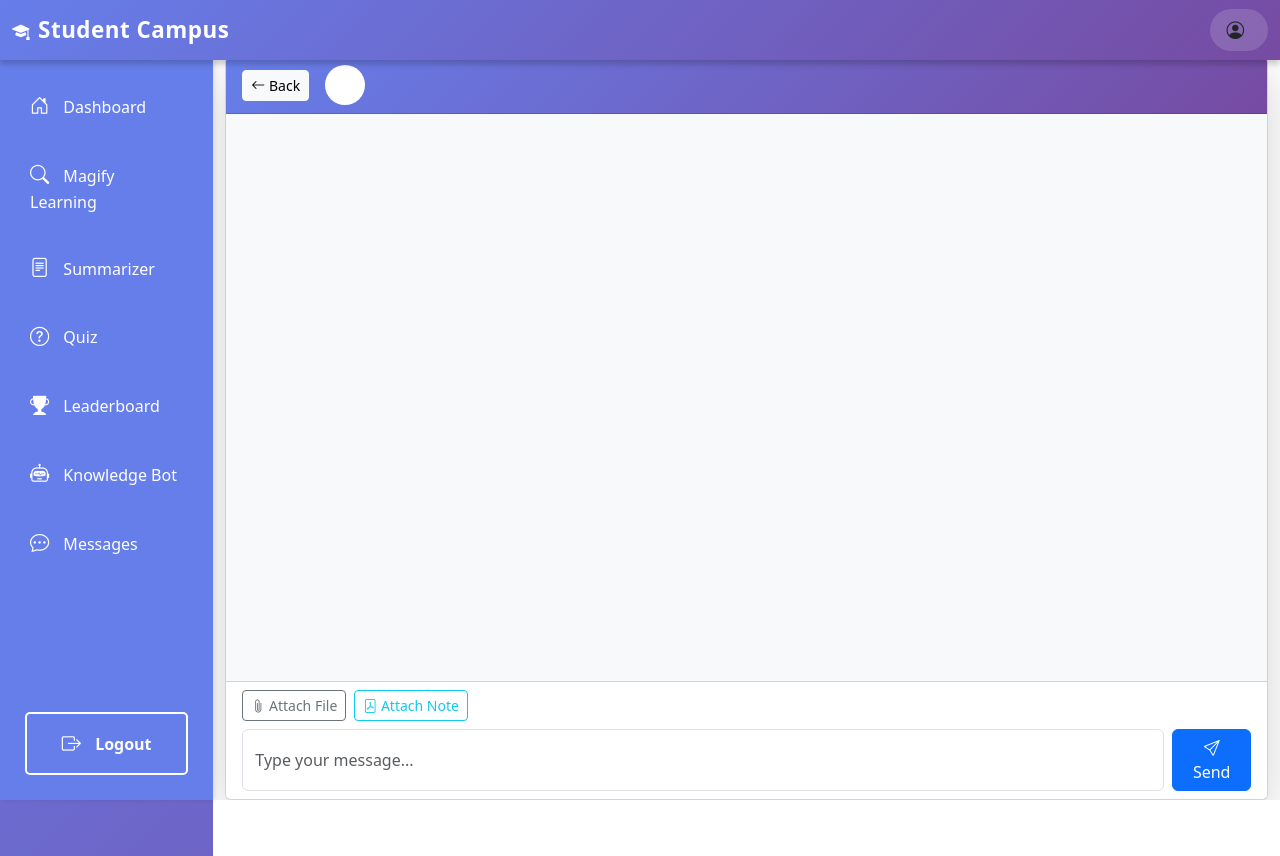
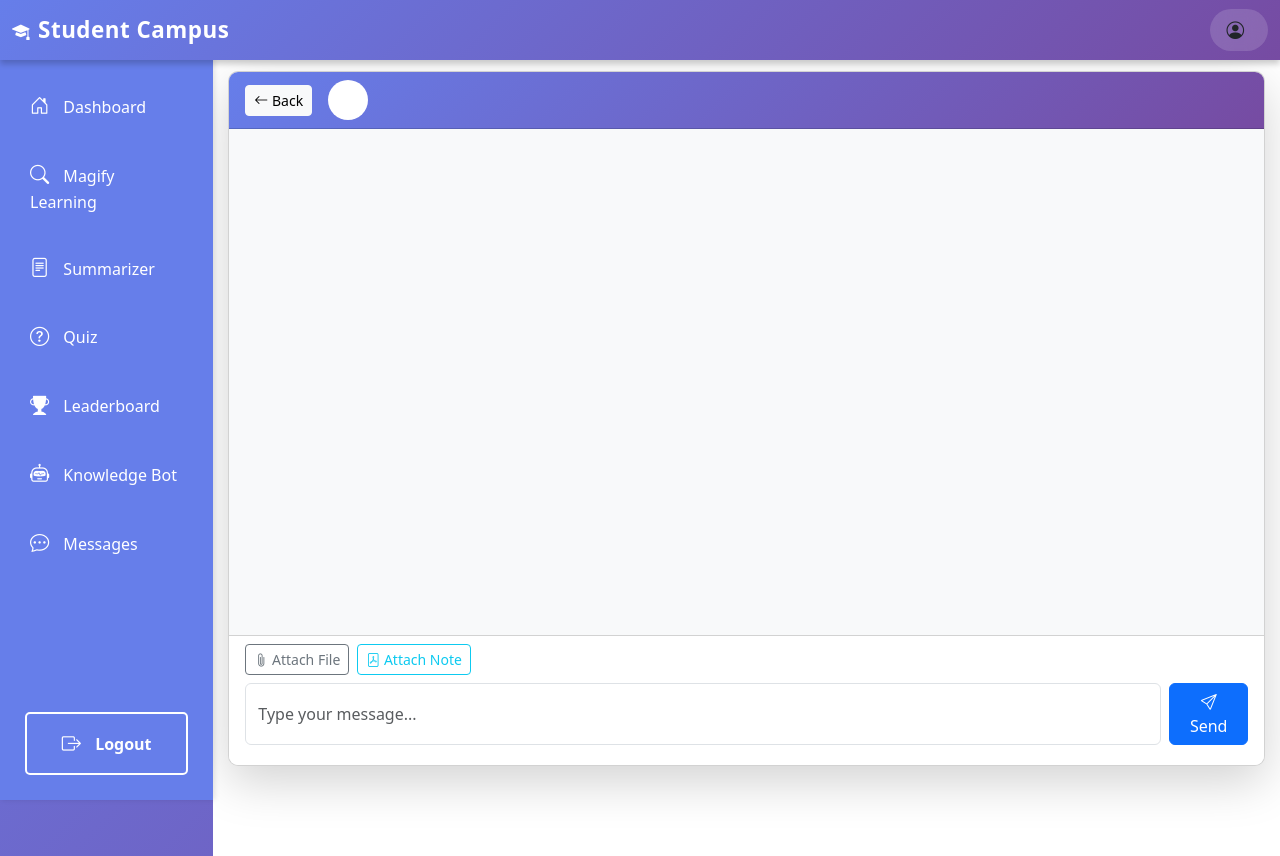
Before and after one commit to Roshan0909/LangChain-PDF-Processor, a Django app: template templates/students/chat_conversation.html in a window 1280 px wide. Run offline with Django 5.2, Linux system fonts and the light colour scheme; the template is opened without the code that fills it, so the values that code supplies are empty.

Commit message:
feat: Enhance chat interface layout by adjusting styles and hiding toast notifications

```diff
--- a/templates/students/chat_conversation.html
+++ b/templates/students/chat_conversation.html
@@ -9,11 +9,27 @@
     }
     .main-content {
         padding: 0 !important;
+        margin: 0 !important;
         overflow: hidden !important;
+        height: calc(100vh - 56px);
+    }
+    /* Hide toast notifications in chat page */
+    #toastContainer {
+        display: none !important;
+    }
+    .chat-container-wrapper {
+        width: 100%;
+        max-width: 1400px;
+        height: calc(100% - 60px);
+        margin: 0 auto;
+        padding: 15px 15px 30px 15px;
+    }
+    .card-footer {
+        padding-bottom: 20px !important;
     }
 </style>
-<div class="container-fluid" style="height: calc(100vh - 56px); overflow: hidden;">
-    <div class="card shadow-lg h-100" style="display: flex; flex-direction: column;">
+<div class="chat-container-wrapper">
+    <div class="card shadow-lg h-100" style="display: flex; flex-direction: column; border-radius: 10px; overflow: hidden;">
         <div class="card-header" style="background: linear-gradient(135deg, #667eea 0%, #764ba2 100%); color: white; flex-shrink: 0;">
             <div class="d-flex justify-content-between align-items-center">
                 <div class="d-flex align-items-center">
```
Also changed, not shown: templates/teachers/chat_conversation.html (+18 -2 lines), db.sqlite3.
